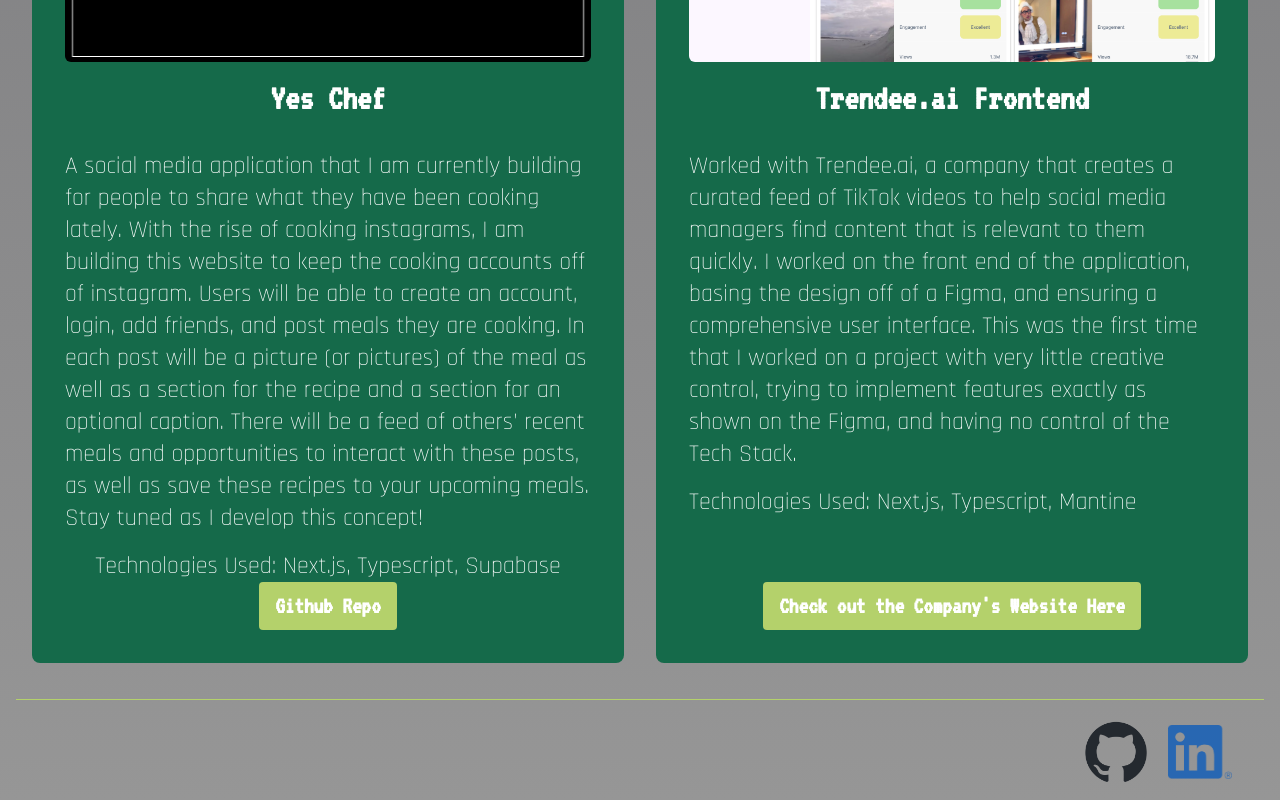
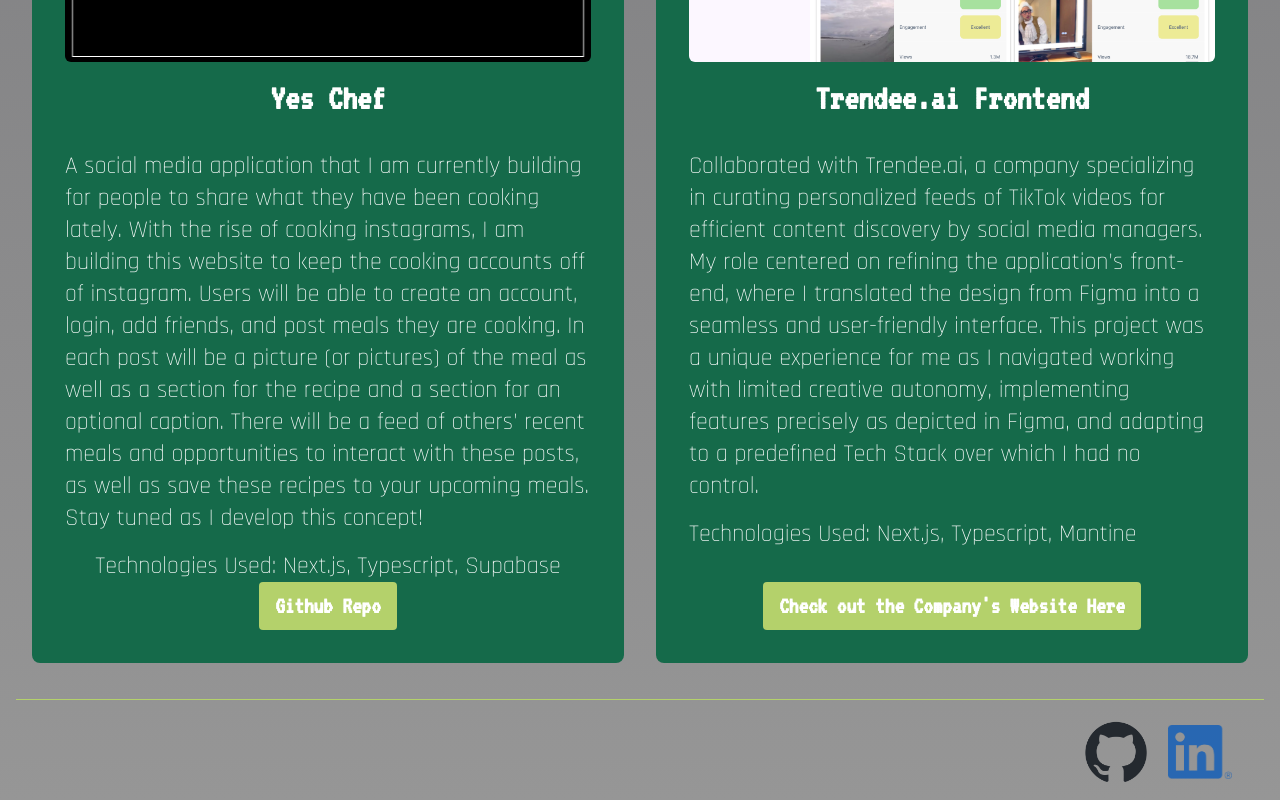
Before and after one commit to katemcgraw0/katesweb, a Next.js app: page /projects in a window 1280 px wide. Shown: the part 1561-2361 px from the top of the page. Built offline with nearby package versions, Linux system fonts and the light colour scheme.

Commit message:
Updated the trendee descirption

```diff
--- a/pages/projects.js
+++ b/pages/projects.js
@@ -180,7 +180,7 @@
                         Trendee.ai Frontend
                       </h2>
                       <p className='sm:text-2xl text-lg mt-4 text-white font-bodyCust'>
-                        Worked with Trendee.ai, a company that creates a curated feed of TikTok videos to help social media managers find content that is relevant to them quickly. I worked on the front end of the application, basing the design off of a Figma, and ensuring a comprehensive user interface. This was the first time that I worked on a project with very little creative control, trying to implement features exactly as shown on the Figma, and having no control of the Tech Stack.
+                      Collaborated with Trendee.ai, a company specializing in curating personalized feeds of TikTok videos for efficient content discovery by social media managers. My role centered on refining the application's front-end, where I translated the design from Figma into a seamless and user-friendly interface. This project was a unique experience for me as I navigated working with limited creative autonomy, implementing features precisely as depicted in Figma, and adapting to a predefined Tech Stack over which I had no control.
                       </p>
                       <p className='sm:text-2xl text-lg mt-4 text-white font-bodyCust text-left flex w-full text-left'>
                         Technologies Used: Next.js, Typescript, Mantine
```
